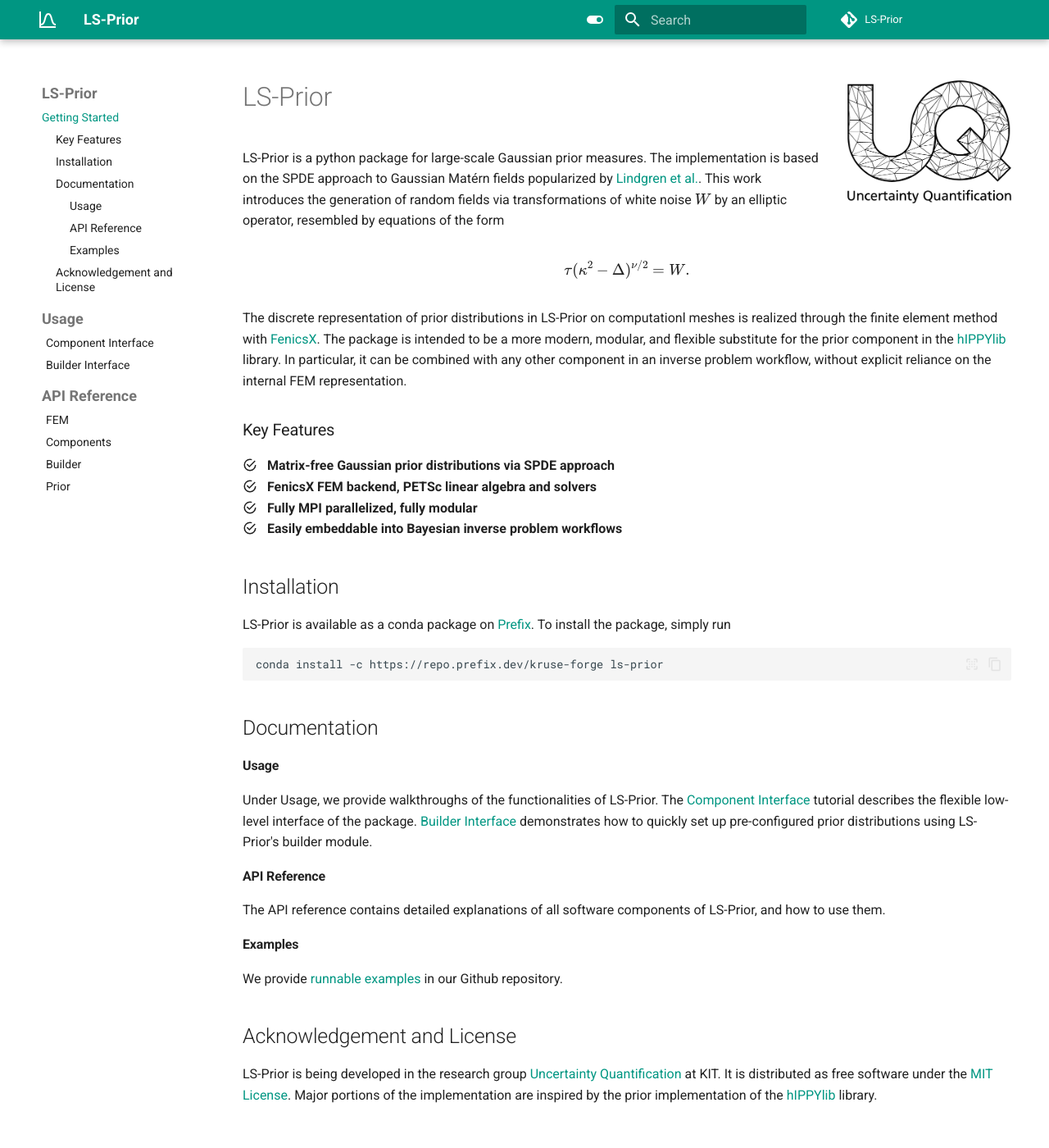
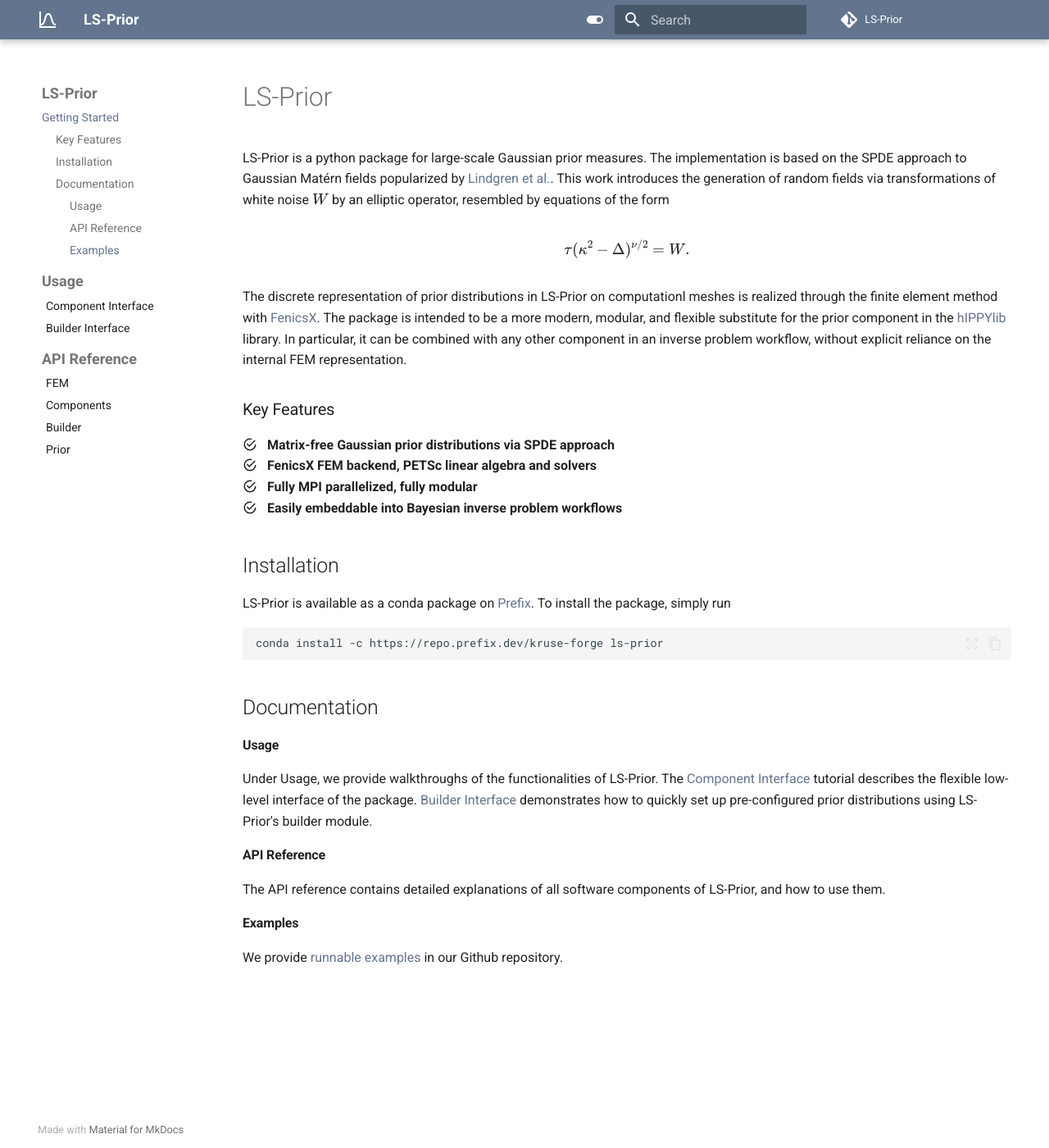
Before and after one commit to UQatKIT/LS-Prior, an MkDocs documentation site: the page built from docs/index.md, in a window 1280 px wide and 1400 px high. Shown: the whole window at 82% size. Built offline with MkDocs 1.6.1 and Material for MkDocs 9.7.7, drawn with Linux system fonts in a browser that asks for light colours; comment, search, counter and statistics services are not loaded.

Commit message:
chore: update CI, credentials, colors

```diff
--- a/docs/config/style.css
+++ b/docs/config/style.css
@@ -4,8 +4,8 @@
 
 /* Custom colors */
 [data-md-color-scheme="default"] {
-    --md-primary-fg-color:        #009682;
-    --md-accent-fg-color:         #009682;
+    --md-primary-fg-color:        #62748E;
+    --md-accent-fg-color:         #62748E;
     --md-footer-bg-color--dark:   #ffffff;
     --md-footer-fg-color:         #000000;
     --md-footer-fg-color--light:  #00000090;
@@ -15,8 +15,8 @@
     --doc-heading-color-alt:      #F0F0F0;
 }
 [data-md-color-scheme="slate"] {
-    --md-primary-fg-color:        #009682;
-    --md-accent-fg-color:         #009682;
+    --md-primary-fg-color:        #62748E;
+    --md-accent-fg-color:         #62748E;
     --doc-heading-color:          #000000;
     --doc-heading-border-color:   #000000;
     --doc-heading-color-alt:      #000000;
--- a/docs/index.md
+++ b/docs/index.md
@@ -1,4 +1,4 @@
-# LS-Prior [<img src="images/uq_logo.png" width="200" height="100" alt="UQ at KIT" align="right">](https://www.scc.kit.edu/forschung/uq.php)
+# LS-Prior
 
 LS-Prior is a python package for large-scale Gaussian prior measures. The implementation is based on the SPDE approach to Gaussian Matérn fields popularized by
 [Lindgren et al.](https://rss.onlinelibrary.wiley.com/doi/10.1111/j.1467-9868.2011.00777.x).
@@ -42,9 +42,4 @@
 
 #### Examples
 
-We provide [runnable examples](https://github.com/UQatKIT/LS-Prior/tree/main/examples) in our Github repository.
-
-## Acknowledgement and License
-
-LS-Prior is being developed in the research group [Uncertainty Quantification](https://www.scc.kit.edu/forschung/uq.php) at KIT. It is distributed as free software under the [MIT License](https://choosealicense.com/licenses/mit/). Major portions of the implementation are inspired by the
-prior implementation of the [hIPPYlib](https://hippylib.github.io/) library.
+We provide [runnable examples](https://github.com/maximilian-kruse/LS-Prior/tree/main/examples) in our Github repository.
```
Also changed, not shown: README.md (+1 -6 lines), docs/images/uq_logo.png (deleted), 3 other files.
